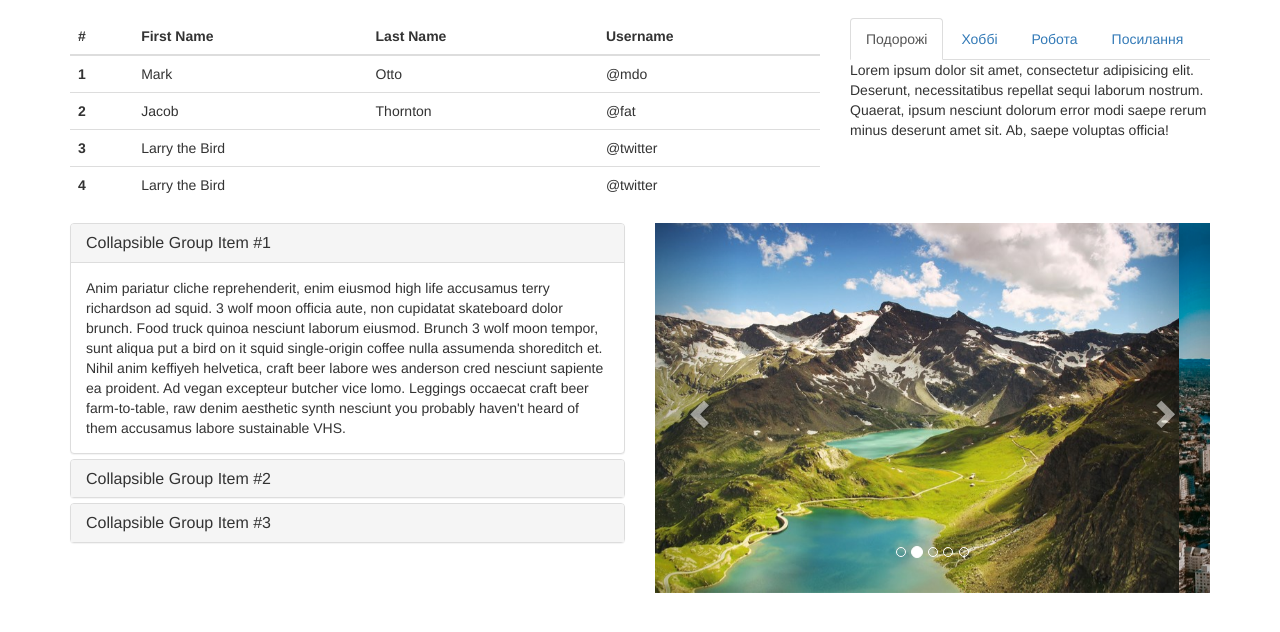
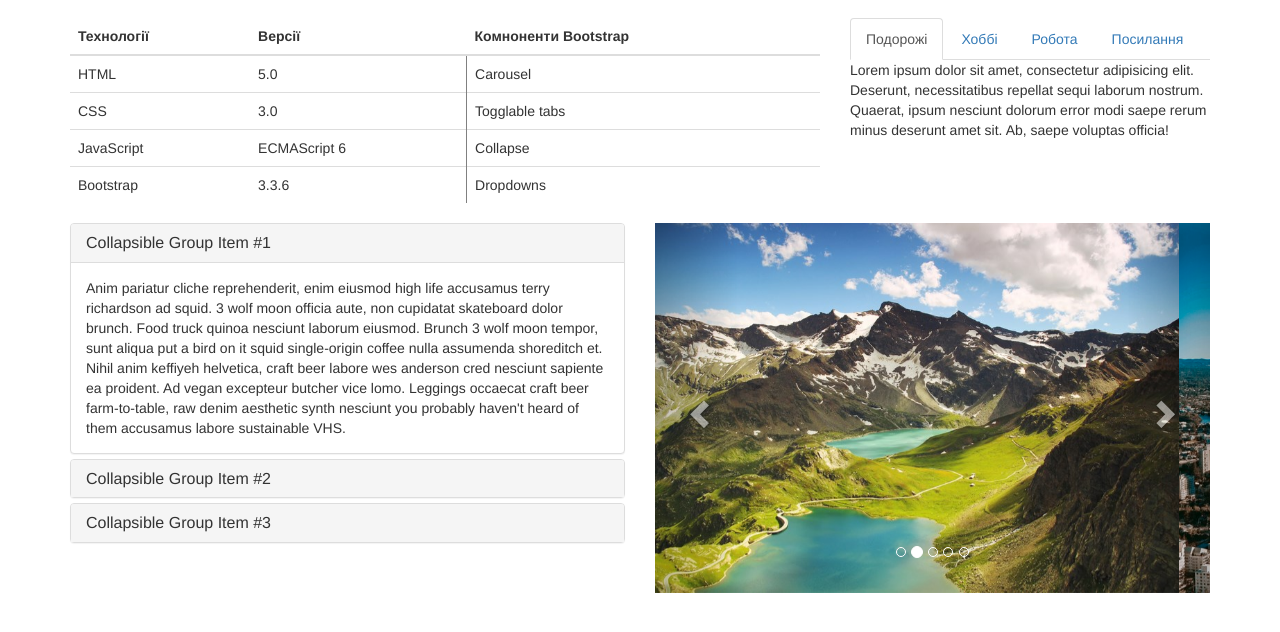
Before and after one commit to Oleksandr-Adamchuk/bootstrap_plugins, a plain HTML site: page index.html in a window 1280 px wide. Shown: the part 54-686 px from the top of the page. Drawn offline with nearby package versions, Linux system fonts and the light colour scheme.

Commit message:
all done

```diff
--- a/index.html
+++ b/index.html
@@ -4,17 +4,12 @@
     <meta charset="utf-8">
     <meta http-equiv="X-UA-Compatible" content="IE=edge">
     <meta name="viewport" content="width=device-width, initial-scale=1">
-
     <title>Bootstrap plugins</title>
-
     <link rel="stylesheet" href="https://maxcdn.bootstrapcdn.com/bootstrap/3.3.6/css/bootstrap.min.css" integrity="sha384-1q8mTJOASx8j1Au+a5WDVnPi2lkFfwwEAa8hDDdjZlpLegxhjVME1fgjWPGmkzs7" crossorigin="anonymous">
-
-
   </head>
   <body>
     <div class="container">
     <nav class="navbar navbar-default">
-
       <!-- Brand and toggle get grouped for better mobile display -->
         <div class="navbar-header">
             <button type="button" class="navbar-toggle collapsed" data-toggle="collapse" data-target="#bs-example-navbar-collapse-1" aria-expanded="false">
@@ -25,7 +20,6 @@
             </button>
             <a class="navbar-brand" href="#">Олександр Адамчук</a>
         </div>
-
         <!-- Collect the nav links, forms, and other content for toggling -->
         <div class="collapse navbar-collapse" id="bs-example-navbar-collapse-1">
             <ul class="nav navbar-nav">
@@ -49,7 +43,6 @@
               <button type="submit" class="btn btn-default">Шукати</button>
             </form>
             <ul class="nav navbar-nav navbar-right">
-
                 <li class="dropdown">
                 <a href="#" class="dropdown-toggle" data-toggle="dropdown" role="button" aria-haspopup="true" aria-expanded="false">Більше інформації <span class="caret"></span></a>
                 <ul class="dropdown-menu" >
@@ -69,34 +62,31 @@
             <table class="table table-sm">
                 <thead>
                   <tr>
-          <th>#</th>
-          <th>First Name</th>
-          <th>Last Name</th>
-          <th>Username</th>
+                    <th>Технології</th>
+                    <th>Версії</th>
+                    <th>Комноненти Bootstrap</th>
                   </tr>
                 </thead>
                 <tbody>
                   <tr>
-          <th scope="row">1</th>
-          <td>Mark</td>
-          <td>Otto</td>
-          <td>@mdo</td>
+                    <td>HTML</td>
+                    <td class="border_r">5.0</td>
+                    <td>Carousel</td>
                   </tr>
                   <tr>
-          <th scope="row">2</th>
-          <td>Jacob</td>
-          <td>Thornton</td>
-          <td>@fat</td>
+                    <td>CSS</td>
+                    <td class="border_r">3.0</td>
+                    <td>Togglable tabs</td>
                   </tr>
                   <tr>
-          <th scope="row">3</th>
-          <td colspan="2">Larry the Bird</td>
-          <td>@twitter</td>
+                    <td>JavaScript</td>
+                    <td class="border_r">ECMAScript 6</td>
+                    <td>Collapse</td>
                   </tr>
                   <tr>
-          <th scope="row">4</th>
-          <td colspan="2">Larry the Bird</td>
-          <td>@twitter</td>
+                    <td>Bootstrap</td>
+                    <td class="border_r">3.3.6</td>
+                    <td>Dropdowns</td>
                   </tr>
                 </tbody>
             </table>
@@ -183,31 +173,26 @@
           <div class="item active">
             <img src="img/nature_0.jpg" alt="...">
             <div class="carousel-caption">
-
             </div>
           </div>
           <div class="item">
             <img src="img/nature_1.jpg" alt="...">
             <div class="carousel-caption">
-
             </div>
           </div>
           <div class="item">
             <img src="img/nature_2.jpeg" alt="...">
             <div class="carousel-caption">
-
             </div>
           </div>
           <div class="item">
             <img src="img/nature_3.jpg" alt="...">
             <div class="carousel-caption">
-
             </div>
           </div>
           <div class="item">
             <img src="img/nature_4.jpg" alt="...">
             <div class="carousel-caption">
-
             </div>
           </div>
       </div>
--- a/js/script.js
+++ b/js/script.js
@@ -1,8 +1,9 @@
 // JavaScript File
 $(document).ready(function(){
-
+    /*Додаємо клас до li елементів другого рівня*/
     $( "ul.navbar-nav ul" ).addClass( "level_2" )
     $( "ul.level_2" ).children("li").css( "background-color", "white" ).addClass("special");
+    /*Додаємо клас до кожного другого рядку таблиці*/
     $('tbody > tr:odd').addClass('year');
 
    /* Перелінковка з dropdown-menu на Nav tabs */
@@ -24,5 +25,6 @@ $(document).ready(function(){
         $("#links").addClass("active");
         $("#right_nav li:not(#links)").removeClass('active');
     });
+    $('.border_r').css("border-right","1px solid grey");
 
 });
```
Lines whose indentation alone changed are shown as unchanged.
